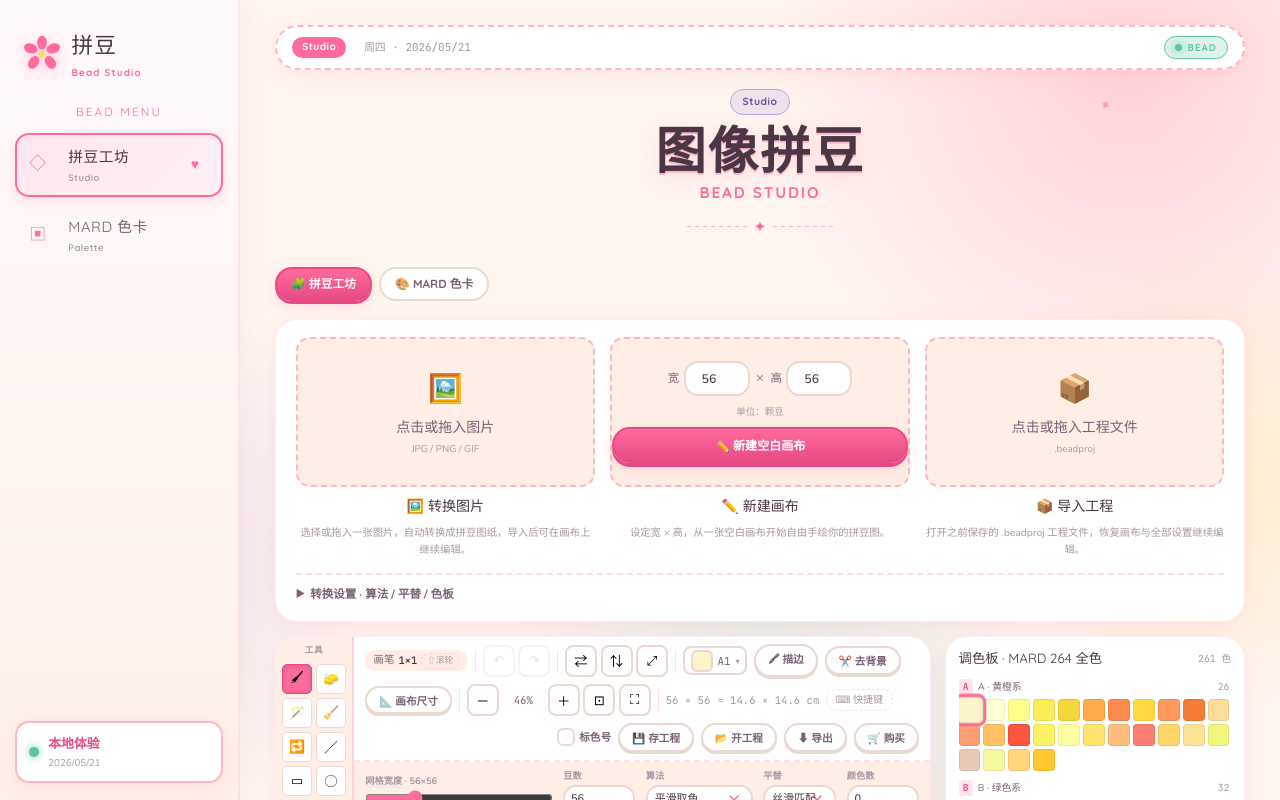
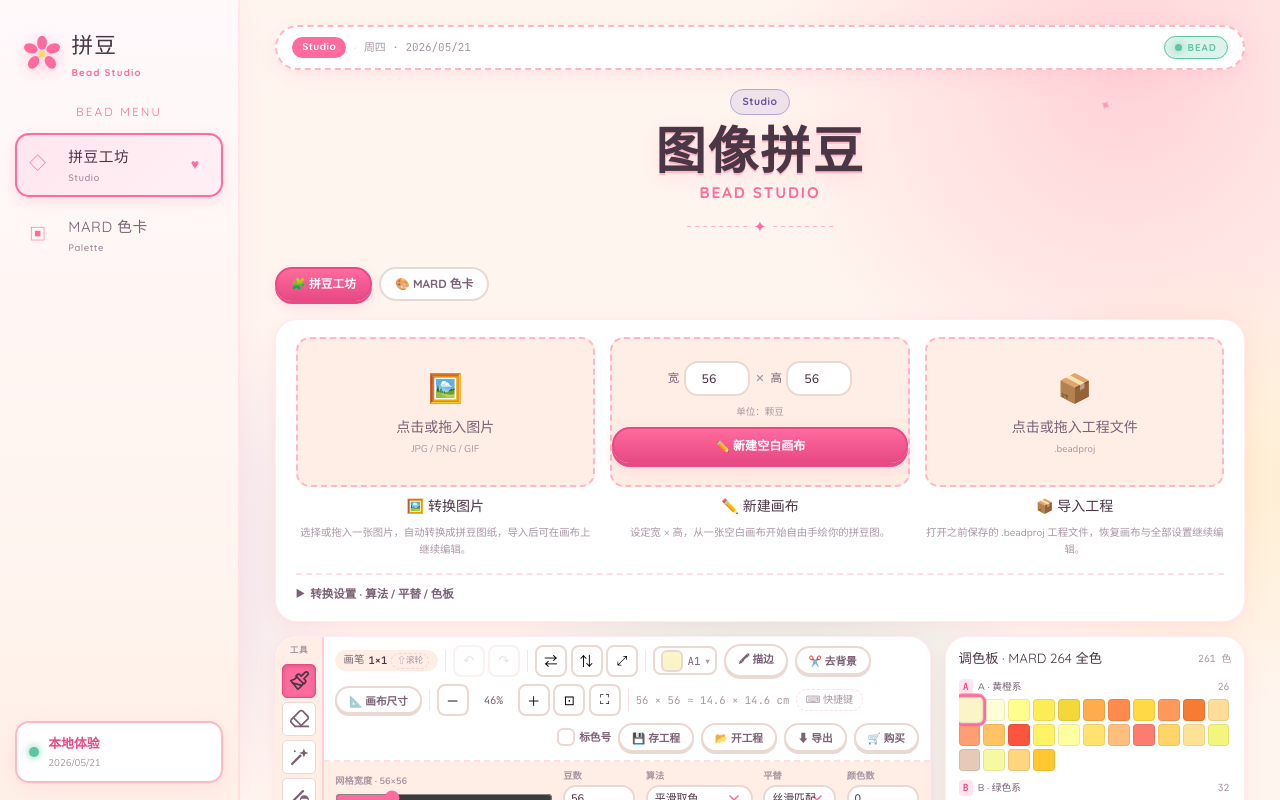
Before and after one commit to Wio2let/pindou, a Vue app in the folder frontend/: page /#/bead-studio in a window 1280 px wide. Both pictures are taken after a click on the button "✏️ 新建空白画布". Shown: the top 800 px of the page. Built offline with nearby package versions, Linux system fonts and the light colour scheme; a web font is replaced by a local one.

Commit message:
feat(beads): single-column tool rail with SAI/PS-style icons
Switch the tool rail from a 2-column grid to a single vertical
column and replace emoji tool icons with monochrome SVG glyphs
modelled on SAI / Photoshop tool icons.

```diff
--- a/frontend/src/views/BeadStudio.vue
+++ b/frontend/src/views/BeadStudio.vue
@@ -129,7 +129,12 @@
           <button v-for="t in tools" :key="t.id"
                   class="rail-btn" :class="{ on: tool === t.id }"
                   :title="`${t.label} (${t.key})`"
-                  @click="tool = t.id">{{ t.icon }}</button>
+                  @click="tool = t.id">
+            <svg class="tool-ico" viewBox="0 0 24 24" fill="none"
+                 stroke="currentColor" stroke-width="2"
+                 stroke-linecap="round" stroke-linejoin="round"
+                 v-html="t.svg"></svg>
+          </button>
         </div>
         <div class="canvas-main">
         <!-- Toolbar -->
@@ -677,19 +682,50 @@ const fullscreen = ref(false)   // canvas fills the whole viewport
 const showColorPanel = ref(false)   // floating palette — usable while fullscreen
 const colorPanelTop = ref(56)       // panel top offset (below the toolbars)
 
-const tools: { id: Tool; icon: string; label: string; key: string }[] = [
-  { id: 'paint',     icon: '🖌', label: '画笔', key: 'B' },
-  { id: 'erase',     icon: '🧽', label: '橡皮', key: 'E' },
-  { id: 'wand',      icon: '🪄', label: '魔棒画笔', key: 'G' },
-  { id: 'wanderase', icon: '🧹', label: '魔棒橡皮', key: 'D' },
-  { id: 'replace',   icon: '🔁', label: '同色替换', key: 'R' },
-  { id: 'line',      icon: '╱', label: '直线', key: 'L' },
-  { id: 'rect',      icon: '▭', label: '矩形', key: 'U' },
-  { id: 'ellipse',   icon: '◯', label: '椭圆 / 圆', key: 'O' },
-  { id: 'mirror',    icon: '🪞', label: '镜像复制', key: 'M' },
-  { id: 'select',    icon: '⬚', label: '选区移动', key: 'S' },
-  { id: 'pick',      icon: '💉', label: '取色', key: 'I' },
-  { id: 'pan',       icon: '✋', label: '移动', key: 'H' },
+// SAI / Photoshop-style monochrome glyphs (24×24 viewBox, currentColor).
+const tools: { id: Tool; svg: string; label: string; key: string }[] = [
+  { id: 'paint', label: '画笔', key: 'B', svg:
+    '<path d="M18.37 2.63 14 7l-1.59-1.59a2 2 0 0 0-2.82 0L8 7l9 9 1.59-1.59a2 2 0 0 0 0-2.82L17 10l4.37-4.37a2.12 2.12 0 1 0-3-3Z"/>' +
+    '<path d="M9 8c-2 3-4 3.5-7 4l8 10c2-1 6-5 6-7"/>' +
+    '<path d="M14.5 17.5 4.5 15"/>' },
+  { id: 'erase', label: '橡皮', key: 'E', svg:
+    '<path d="m7 21-4.3-4.3c-1-1-1-2.5 0-3.4l9.6-9.6c1-1 2.5-1 3.4 0l5.6 5.6c1 1 1 2.5 0 3.4L13 21"/>' +
+    '<path d="M22 21H7"/><path d="m5 11 9 9"/>' },
+  { id: 'wand', label: '魔棒画笔', key: 'G', svg:
+    '<path d="M3.5 20.5 13 11" stroke-width="2.6"/>' +
+    '<path d="M17 2.8 18.5 6.5 22.2 8 18.5 9.5 17 13.2 15.5 9.5 11.8 8 15.5 6.5Z" fill="currentColor" stroke="none"/>' +
+    '<circle cx="6.6" cy="6" r="1.1" fill="currentColor" stroke="none"/>' },
+  { id: 'wanderase', label: '魔棒橡皮', key: 'D', svg:
+    '<path d="M3.5 20.5 14.5 9.5" stroke-width="2.6"/>' +
+    '<circle cx="15.8" cy="8.2" r="1.4" fill="currentColor" stroke="none"/>' +
+    '<circle cx="17.6" cy="18" r="5.2" fill="currentColor" stroke="none"/>' +
+    '<path d="M15 18h5.2" stroke="#fff" stroke-width="2.3"/>' },
+  { id: 'replace', label: '同色替换', key: 'R', svg:
+    '<path d="M14 4a2 2 0 0 1 2-2"/><path d="M16 10a2 2 0 0 1-2-2"/>' +
+    '<path d="M20 2a2 2 0 0 1 2 2"/><path d="M22 8a2 2 0 0 1-2 2"/>' +
+    '<path d="m3 7 3 3 3-3"/><path d="M6 10V5a3 3 0 0 1 3-3h1"/>' +
+    '<rect x="2.5" y="14" width="8" height="8" rx="2"/>' },
+  { id: 'line', label: '直线', key: 'L', svg:
+    '<path d="M5 19 19 5"/>' +
+    '<circle cx="5" cy="19" r="2.3" fill="currentColor" stroke="none"/>' +
+    '<circle cx="19" cy="5" r="2.3" fill="currentColor" stroke="none"/>' },
+  { id: 'rect', label: '矩形', key: 'U', svg:
+    '<rect x="3.5" y="5.5" width="17" height="13" rx="1"/>' },
+  { id: 'ellipse', label: '椭圆 / 圆', key: 'O', svg:
+    '<ellipse cx="12" cy="12" rx="9.2" ry="7"/>' },
+  { id: 'mirror', label: '镜像复制', key: 'M', svg:
+    '<path d="m3 7 5 5-5 5V7"/><path d="m21 7-5 5 5 5V7"/>' +
+    '<path d="M12 20v2"/><path d="M12 14v2"/><path d="M12 8v2"/><path d="M12 2v2"/>' },
+  { id: 'select', label: '选区移动', key: 'S', svg:
+    '<rect x="3.5" y="3.5" width="17" height="17" rx="1" stroke-dasharray="3.2 3"/>' },
+  { id: 'pick', label: '取色', key: 'I', svg:
+    '<rect x="14" y="2.6" width="7.2" height="7.2" rx="2.2" transform="rotate(45 17.6 6.2)" fill="currentColor" stroke="none"/>' +
+    '<path d="M15.6 8.4 3.6 20.4" stroke-width="2.6"/>' },
+  { id: 'pan', label: '移动', key: 'H', svg:
+    '<path d="M18 11V6a2 2 0 0 0-4 0"/>' +
+    '<path d="M14 10V4a2 2 0 0 0-4 0v2"/>' +
+    '<path d="M10 10.5V6a2 2 0 0 0-4 0v8"/>' +
+    '<path d="M18 8a2 2 0 1 1 4 0v6a8 8 0 0 1-8 8h-2c-2.8 0-4.5-.86-5.99-2.34l-3.6-3.6a2 2 0 0 1 2.83-2.82L7 15"/>' },
 ]
 
 // ---- shape tools (line / rect / ellipse) ----
@@ -2907,19 +2943,17 @@ watch(grid, () => { clearSelection(); render() })
 .canvas-body { display: flex; align-items: stretch; }
 .canvas-main { flex: 1; min-width: 0; display: flex; flex-direction: column; }
 
-/* SAI-style tool rail — vertical 2-column tool panel on the left */
+/* SAI-style tool rail — single-column vertical tool panel on the left */
 .tool-rail {
   flex: 0 0 auto;
-  display: grid;
-  grid-template-columns: repeat(2, 30px);
+  display: flex;
+  flex-direction: column;
   gap: 4px;
-  align-content: start;
   padding: 6px;
   background: var(--cream-2);
   border-right: 2px solid var(--line-strong);
 }
 .rail-title {
-  grid-column: 1 / -1;
   font-size: 0.62rem;
   font-weight: 800;
   letter-spacing: 0.08em;
@@ -2928,20 +2962,27 @@ watch(grid, () => { clearSelection(); render() })
   padding: 1px 0 2px;
 }
 .rail-btn {
-  width: 30px; height: 30px;
+  width: 34px; height: 34px;
   border: 1.5px solid var(--cream-4);
   background: #fff;
+  color: var(--plum-2);
   border-radius: 5px;
   cursor: pointer;
-  font-size: 0.92rem;
   display: flex; align-items: center; justify-content: center;
-  transition: background var(--transition-fast), border-color var(--transition-fast);
+  transition: background var(--transition-fast), border-color var(--transition-fast),
+              color var(--transition-fast);
 }
 .rail-btn:hover { border-color: var(--sakura); }
 .rail-btn.on {
   background: var(--sakura);
   border-color: var(--sakura-deep);
+  color: var(--plum-1);
   box-shadow: inset 0 1px 5px rgba(74,54,69,0.28);
+}
+.tool-ico {
+  width: 21px; height: 21px;
+  display: block;
+  pointer-events: none;
 }
 
 /* fullscreen canvas — teleported to #app, covers the whole viewport */
```
